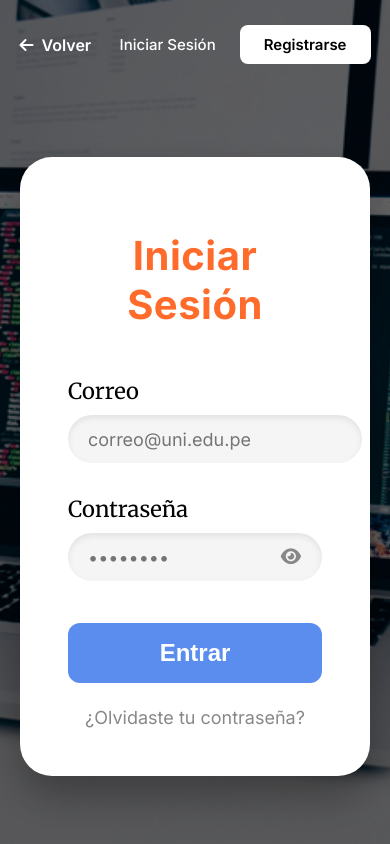
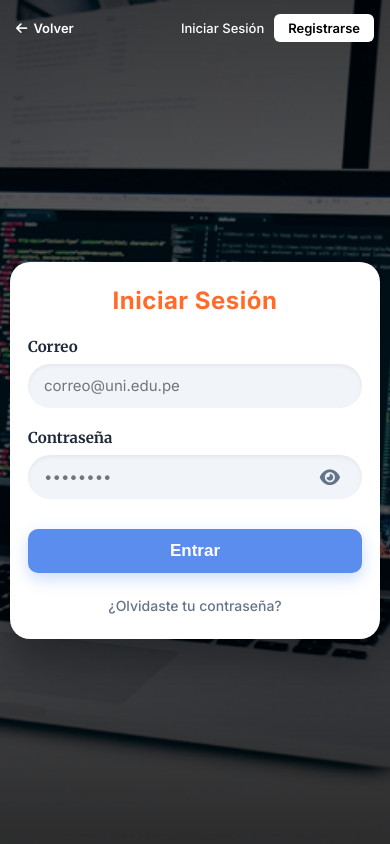
Before and after one commit to ccnucleo/uni_open_source, a Django app: page /accounts/login/ in a window 390 px wide. Run offline with Django 5.2, Linux system fonts and the light colour scheme; parts of the project's set-up code (start-up, migrations or seed data) failed here and were passed over.

Commit message:
fix: Arreglando la vista en celulares

```diff
--- a/accounts/views.py
+++ b/accounts/views.py
@@ -22,11 +22,9 @@ from django.core.exceptions import ValidationError
 # Modelos locales de la app accounts
 from .models import UnverifiedUser, Profile, Technology, Interest
 
-# Modelos de la app projects (Usamos alias para evitar conflictos con el Technology de accounts)
-from projects.models import Tag as ProjectTag, Technology as ProjectTechnology
-
-
-from projects.models import Project
+# Modelos de la app projects y courses
+from projects.models import Tag as ProjectTag, Technology as ProjectTechnology, Project
+from courses.models import Tag as CourseTag
 from django.conf import settings
 from django.db.models import Count
 
@@ -45,6 +43,12 @@ def index_view(request):
     total_proyectos = Project.objects.count()
     total_usuarios = User.objects.count()
 
+    project_tags = set(ProjectTag.objects.values_list("name", flat=True))
+    course_tags = set(CourseTag.objects.values_list("name", flat=True))
+    project_techs = set(ProjectTechnology.objects.values_list("name", flat=True))
+    unique_tags = {t.strip().lower() for t in (project_tags | course_tags | project_techs) if t and t.strip()}
+    total_tecnologias = len(unique_tags)
+
     proyectos_destacados = (
         Project.objects.filter(is_public=True)
         .select_related("owner")
@@ -62,6 +66,7 @@ def index_view(request):
             "colaboradores": colaboradores,
             "total_proyectos": total_proyectos,
             "total_usuarios": total_usuarios,
+            "total_tecnologias": total_tecnologias,
             "proyectos_destacados": proyectos_destacados,
         },
     )
--- a/web/static/web/css/login.css
+++ b/web/static/web/css/login.css
@@ -2,30 +2,32 @@
    ESTILOS EXCLUSIVOS DE LA TARJETA DE LOGIN
 ============================================ */
 
-/* Importación de fuentes que solo usa esta tarjeta */
 @import url('https://fonts.googleapis.com/css2?family=Merriweather:wght@400;700&display=swap');
 
 .card-container {
     width: 100%;
     display: flex;
     justify-content: center;
+    box-sizing: border-box;
 }
 
 .card {
     background-color: #ffffff;
-    border-radius: 32px;
-    padding: 48px;
+    border-radius: 28px;
+    padding: 44px 40px;
     width: 100%;
-    max-width: 550px;
-    box-shadow: 0 20px 40px rgba(0, 0, 0, 0.3);
+    max-width: 520px;
+    box-shadow: 0 20px 45px rgba(0, 0, 0, 0.35);
+    box-sizing: border-box;
 }
 
 .card h1 {
     color: #FF6B2B;
     text-align: center;
-    font-size: 40px;
+    font-size: 36px;
     font-weight: 700;
-    margin-bottom: 48px;
+    margin-top: 0;
+    margin-bottom: 36px;
     letter-spacing: 0.5px;
 }
 
@@ -33,13 +35,14 @@
     display: flex;
     justify-content: space-between;
     align-items: center;
-    margin-bottom: 32px;
+    margin-bottom: 24px;
 }
 
 .input-group label {
     font-family: 'Merriweather', serif;
-    font-size: 22px;
-    color: #000000;
+    font-size: 18px;
+    font-weight: 700;
+    color: #1e293b;
     width: 30%;
 }
 
@@ -56,32 +59,40 @@
     height: 48px;
     border-radius: 24px;
     border: none;
-    background-color: #f5f5f5;
-    box-shadow: inset 0 3px 6px rgba(0, 0, 0, 0.08);
-    padding: 0 20px;
-    font-size: 18px;
+    background-color: #f1f5f9;
+    box-shadow: inset 0 2px 4px rgba(0, 0, 0, 0.06);
+    padding: 0 45px 0 20px;
+    font-size: 16px;
     font-family: 'Inter', sans-serif;
     outline: none;
-    transition: all 0.3s;
+    box-sizing: border-box;
+    transition: all 0.25s ease;
 }
 
-.input-group > input { width: 65%; }
+.input-group > input {
+    width: 65%;
+    padding: 0 20px;
+}
+
 .input-group input:focus {
     background-color: #ffffff;
-    box-shadow: inset 0 3px 6px rgba(0, 0, 0, 0.15), 0 0 0 2px #FF6B2B;
+    box-shadow: inset 0 2px 4px rgba(0, 0, 0, 0.1), 0 0 0 2px #FF6B2B;
 }
 
 /* Botón del ojito */
 .toggle-btn {
     position: absolute;
-    right: 16px;
+    right: 14px;
     background: none;
     border: none;
-    color: #888;
+    color: #64748b;
     font-size: 18px;
     cursor: pointer;
     transition: color 0.2s;
-    padding: 5px;
+    padding: 8px;
+    display: flex;
+    align-items: center;
+    justify-content: center;
 }
 .toggle-btn:hover { color: #FF6B2B; }
 
@@ -91,23 +102,31 @@
     background-color: #5A8DEE;
     color: #ffffff;
     border: none;
-    border-radius: 12px;
-    padding: 16px;
-    font-size: 24px;
+    border-radius: 14px;
+    padding: 15px;
+    font-size: 20px;
     font-weight: 700;
     cursor: pointer;
     margin-top: 10px;
-    transition: background-color 0.3s;
+    box-shadow: 0 6px 16px rgba(90, 141, 238, 0.3);
+    transition: all 0.25s ease;
 }
-.btn-submit:hover { background-color: #4779D6; }
+.btn-submit:hover {
+    background-color: #4779D6;
+    transform: translateY(-1px);
+    box-shadow: 0 8px 20px rgba(90, 141, 238, 0.4);
+}
+.btn-submit:active {
+    transform: translateY(0);
+}
 
 /* Link Olvidaste tu contraseña */
-.forgot-password-container { text-align: center; margin-top: 24px; }
+.forgot-password-container { text-align: center; margin-top: 22px; }
 .forgot-password {
-    color: #888888;
+    color: #64748b;
     text-decoration: none;
-    font-size: 18px;
-    font-weight: 400;
+    font-size: 15px;
+    font-weight: 500;
     transition: color 0.2s;
 }
 .forgot-password:hover { color: #FF6B2B; }
@@ -119,10 +138,10 @@
     background-color: #fef2f2;
     border-left: 4px solid #ef4444;
     color: #991b1b;
-    padding: 14px 18px;
-    border-radius: 8px;
+    padding: 12px 16px;
+    border-radius: 10px;
     font-size: 14px;
-    margin-bottom: 24px;
+    margin-bottom: 20px;
     display: flex;
     justify-content: space-between;
     align-items: center;
@@ -149,8 +168,64 @@
     50% { transform: translateX(5px); }
 }
 
-/* Responsive */
+/* ============================================
+   RESPONSIVE (TABLETS Y SMARTPHONES)
+============================================ */
 @media (max-width: 768px) {
-    .input-group { flex-direction: column; align-items: flex-start; gap: 10px; }
-    .input-group label, .input-group > input, .input-wrapper { width: 100%; }
+    .card {
+        padding: 32px 24px;
+        border-radius: 24px;
+    }
+    .card h1 {
+        font-size: 28px;
+        margin-bottom: 28px;
+    }
+    .input-group {
+        flex-direction: column;
+        align-items: flex-start;
+        gap: 8px;
+        margin-bottom: 20px;
+    }
+    .input-group label,
+    .input-group > input,
+    .input-wrapper {
+        width: 100%;
+    }
+    .input-group label {
+        font-size: 16px;
+    }
+    .btn-submit {
+        font-size: 18px;
+        padding: 13px;
+    }
 }
+
+@media (max-width: 480px) {
+    .card {
+        padding: 24px 18px;
+        border-radius: 20px;
+    }
+    .card h1 {
+        font-size: 24px;
+        margin-bottom: 22px;
+    }
+    .input-group label {
+        font-size: 15px;
+    }
+    .input-group > input, .input-wrapper input {
+        height: 44px;
+        font-size: 15px;
+        padding: 0 40px 0 16px;
+    }
+    .input-group > input {
+        padding: 0 16px;
+    }
+    .btn-submit {
+        font-size: 17px;
+        padding: 12px;
+        border-radius: 10px;
+    }
+    .forgot-password {
+        font-size: 14px;
+    }
+}
--- a/web/templates/web/layouts/auth_layout.html
+++ b/web/templates/web/layouts/auth_layout.html
@@ -27,7 +27,6 @@
             background-attachment: fixed;
             display: flex;
             flex-direction: column;
-            /* Apila cabecera y contenido verticalmente */
             position: relative;
         }
 
@@ -37,16 +36,16 @@
             left: 0;
             width: 100%;
             height: 100%;
-            background-color: rgba(0, 0, 0, 0.6);
+            background: linear-gradient(180deg, rgba(0, 0, 0, 0.75) 0%, rgba(0, 0, 0, 0.55) 50%, rgba(0, 0, 0, 0.8) 100%);
             z-index: 0;
         }
 
-        /* CABECERA (Toma su espacio natural arriba) */
+        /* CABECERA RESPONSIVE */
         .auth-header {
             display: flex;
             justify-content: space-between;
             align-items: center;
-            padding: 25px 5%;
+            padding: 20px 4%;
             width: 100%;
             box-sizing: border-box;
             z-index: 10;
@@ -56,7 +55,7 @@
             color: #ffffff;
             text-decoration: none;
             font-weight: 600;
-            font-size: 16px;
+            font-size: 15px;
             display: flex;
             align-items: center;
             gap: 8px;
@@ -70,14 +69,14 @@
         .auth-nav-buttons {
             display: flex;
             align-items: center;
-            gap: 24px;
+            gap: 16px;
         }
 
         .btn-login-header {
             color: #ffffff;
             text-decoration: none;
             font-weight: 500;
-            font-size: 15px;
+            font-size: 14px;
             transition: color 0.3s;
         }
 
@@ -89,10 +88,10 @@
             background-color: #ffffff;
             color: #000000;
             text-decoration: none;
-            padding: 10px 24px;
+            padding: 8px 20px;
             border-radius: 8px;
             font-weight: 600;
-            font-size: 15px;
+            font-size: 14px;
             transition: background-color 0.3s;
         }
 
@@ -100,17 +99,40 @@
             background-color: #e5e5e5;
         }
 
-        /* CONTENEDOR CENTRAL (Ocupa el resto de la pantalla y centra la tarjeta) */
+        /* CONTENEDOR CENTRAL */
         .auth-content-wrapper {
             flex: 1;
-            /* Toma todo el alto disponible debajo de la cabecera */
             display: flex;
             justify-content: center;
             align-items: center;
             width: 100%;
-            padding: 20px;
+            padding: 24px 16px;
             box-sizing: border-box;
             z-index: 10;
+        }
+
+        @media (max-width: 600px) {
+            .auth-header {
+                padding: 14px 16px;
+            }
+            .auth-back-link {
+                font-size: 13px;
+                gap: 6px;
+            }
+            .auth-nav-buttons {
+                gap: 10px;
+            }
+            .btn-login-header {
+                font-size: 13px;
+            }
+            .btn-register-header {
+                padding: 6px 14px;
+                font-size: 13px;
+                border-radius: 6px;
+            }
+            .auth-content-wrapper {
+                padding: 16px 10px;
+            }
         }
     </style>
 </head>
--- a/web/templates/web/pages/home/index.html
+++ b/web/templates/web/pages/home/index.html
@@ -41,7 +41,7 @@
                 <p class="label">Usuarios Registrados</p>
             </article>
             <article class="metric-card">
-                <p class="number c-pink">+10</p>
+                <p class="number c-pink">{{ total_tecnologias }}</p>
                 <p class="label">Tecnologías</p>
             </article>
             <article class="metric-card">
```
Also changed, not shown: web/static/web/css/register.css (+86 -4 lines), web/static/web/css/reset_password.css (+69 -2 lines).
